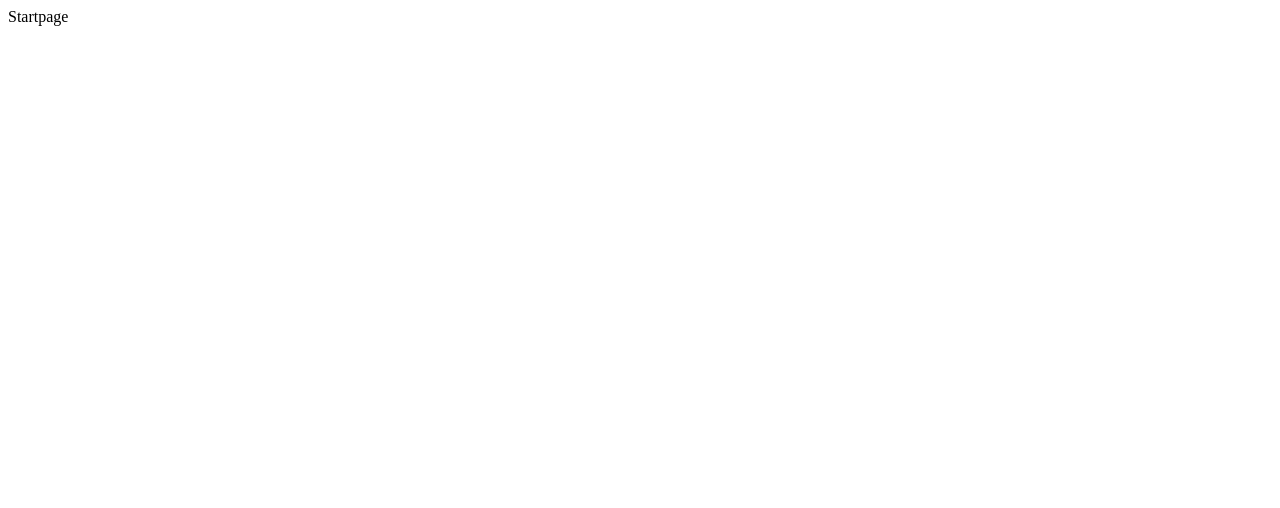
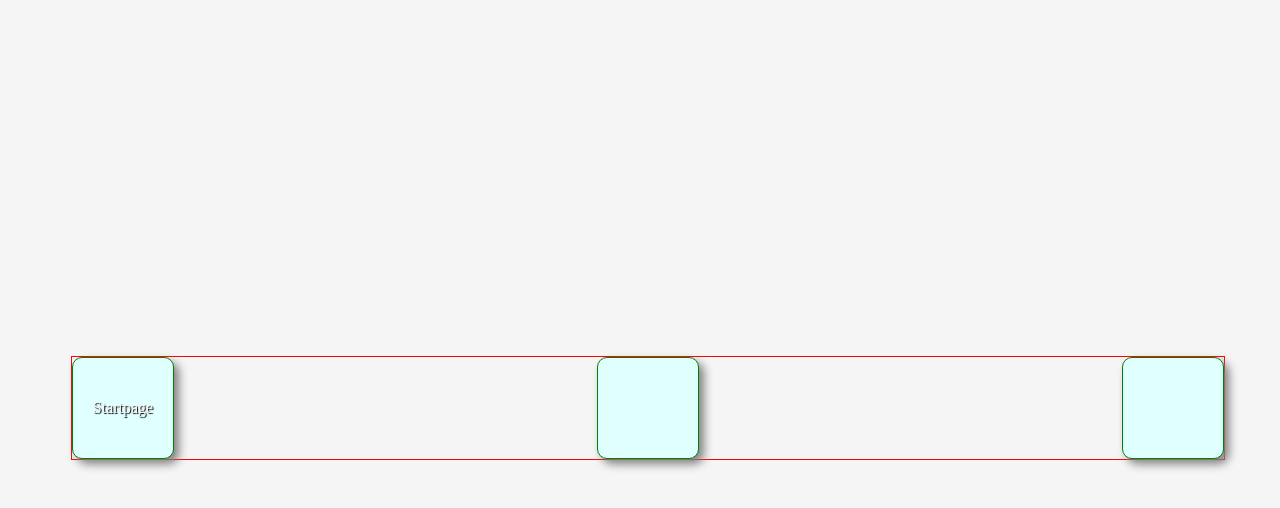
Before and after one commit to ViktorJonsson95/portfolio, a plain HTML site: page index.html in a window 1280 px wide. Drawn offline with Linux system fonts and the light colour scheme; the site is published under a folder, as on GitHub Pages, so addresses that start at the root find nothing.

Commit message:
länkade till startpage

```diff
--- a/index.html
+++ b/index.html
@@ -5,12 +5,12 @@
     <meta charset="UTF-8">
     <meta name="viewport" content="width=device-width, initial-scale=1.0">
     <title>Viktor Portfolio</title>
-    <link rel="stylesheet" href="/portfolio/style.css">
+    <link rel="stylesheet" href="style.css">
 </head>
 
 <body>
     <div class="main">
-        <div class=" box startpage" onclick="openLink()">Startpage</div>
+        <div class=" box startpage" onclick="openLink('https://viktorjonsson95.github.io/startpage/')">Startpage</div>
         <div class=" box placeholder"></div>
         <div class=" box placeholder"></div>
     </div>
```
